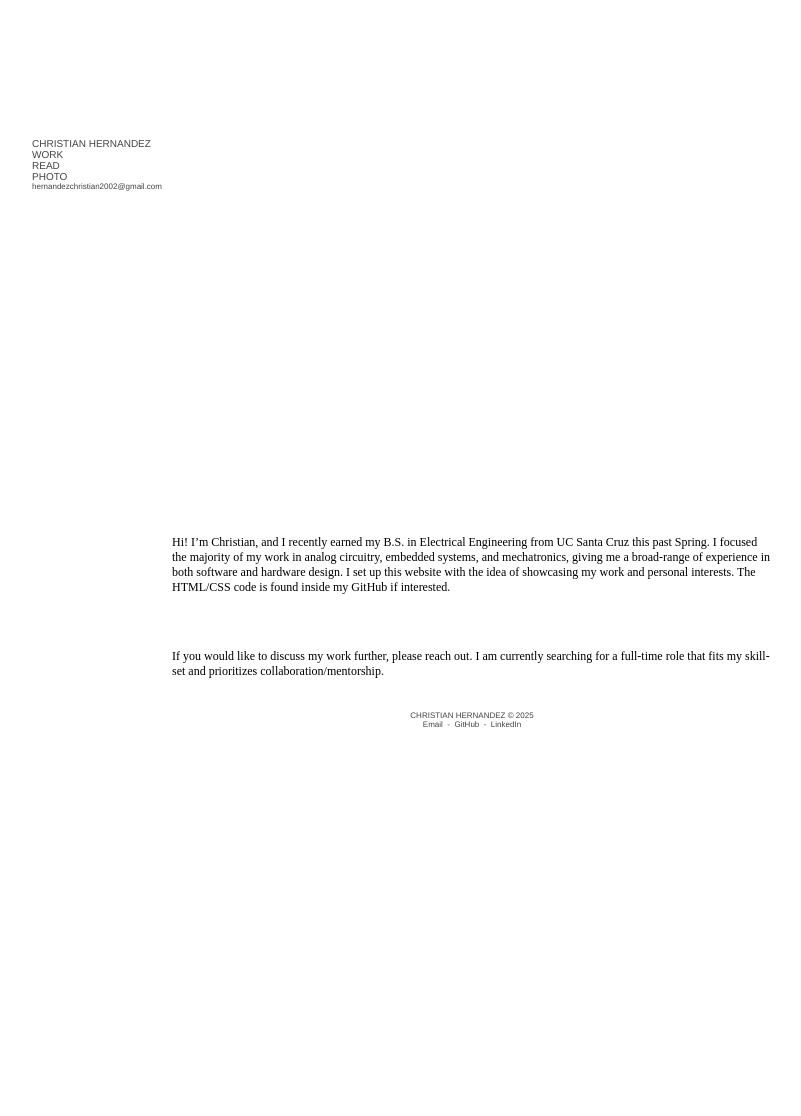
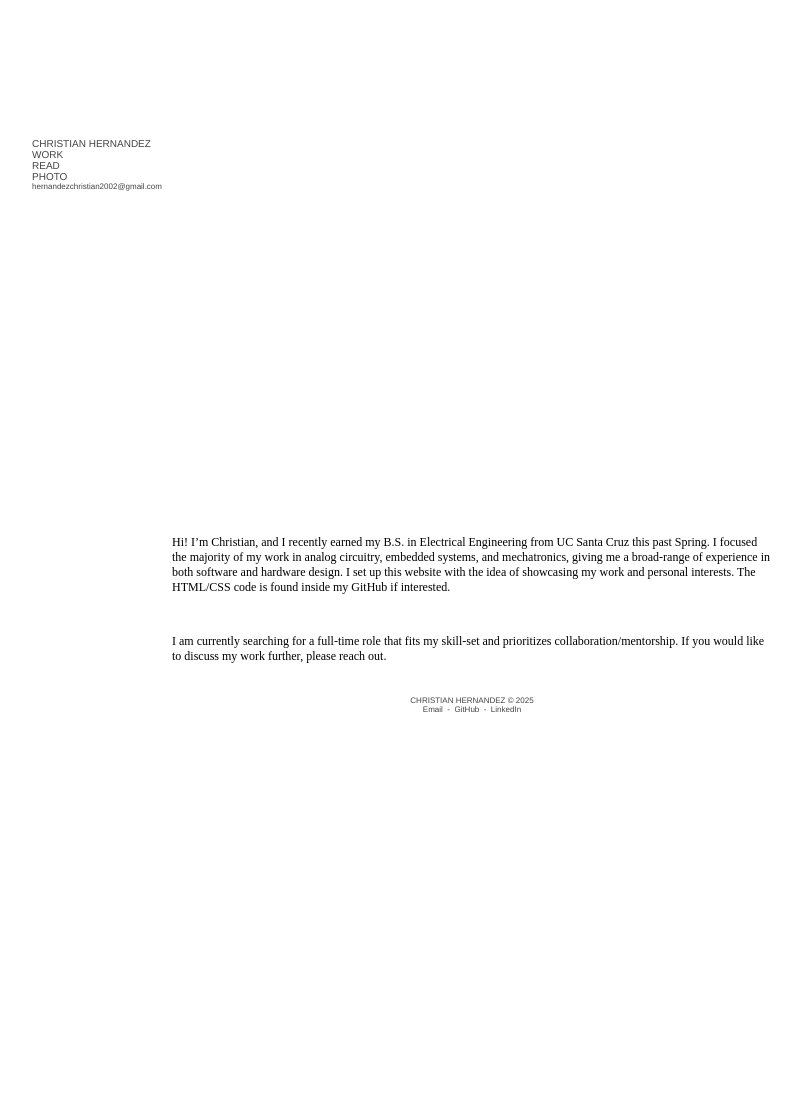
Before and after one commit to chruhern/christianhernandez, a Jekyll site: the page built from index.md, in a window 1280 px wide. Shown: the whole page, without its empty margins (106-907 px from the left). Built offline with Jekyll 4.4.1, drawn with Linux system fonts in a browser that asks for light colours.

```diff
--- a/index.md
+++ b/index.md
@@ -6,5 +6,4 @@ title: Home
 Hi! I'm Christian, and I recently earned my B.S. in Electrical Engineering from UC Santa Cruz this past Spring. I focused the majority of my work in analog circuitry, embedded systems, and mechatronics, giving me a broad-range of experience in both software and hardware design. I set up this website with the idea of showcasing my work and personal interests. The HTML/CSS code is found inside my GitHub if interested.
 
 <br>
-<br>
-If you would like to discuss my work further, please reach out. I am currently searching for a full-time role that fits my skill-set and prioritizes collaboration/mentorship.
+ I am currently searching for a full-time role that fits my skill-set and prioritizes collaboration/mentorship. If you would like to discuss my work further, please reach out.
```
